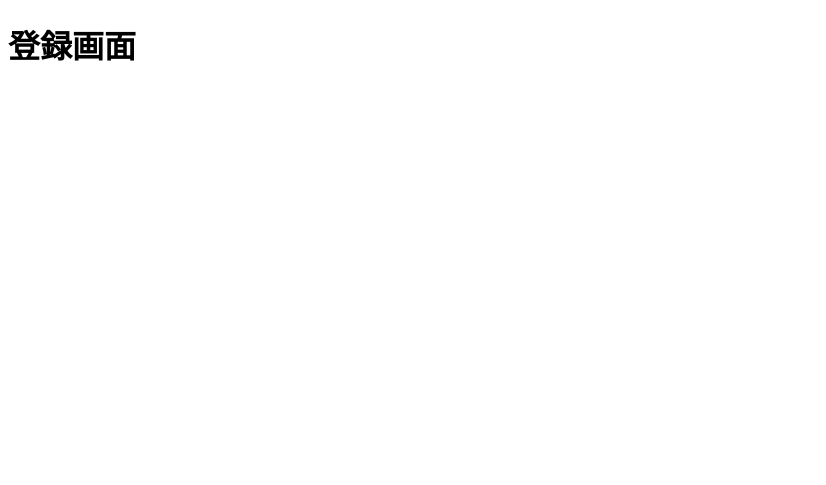
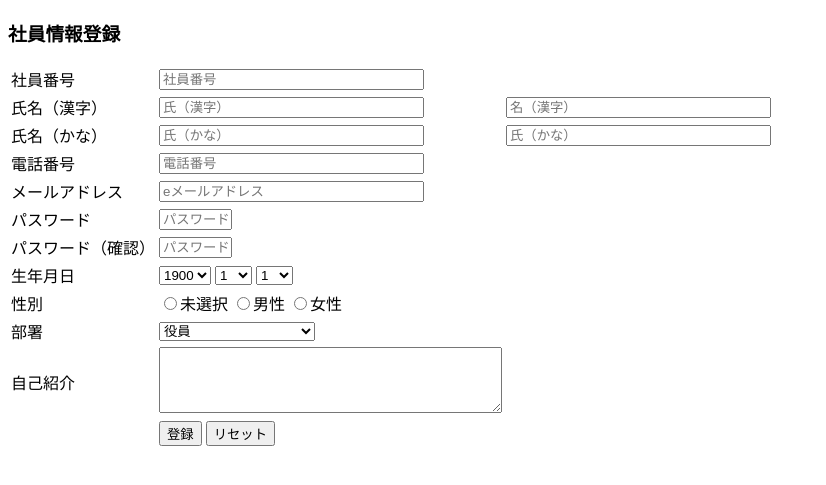
Before and after one commit to NaoyaYamaguchi-0820/pythonWorkingGroupApplication, a Django app: page /main/form/ in a window 1280 px wide. Shown: the top 485 px of the page, without its empty margins (0-826 px from the left). Run offline with Django 3.2, Linux system fonts and the light colour scheme.

Commit message:
登録画面の初回コミット

```diff
--- a/main/templates/pages/form.html
+++ b/main/templates/pages/form.html
@@ -5,6 +5,90 @@
     <title>Document</title>
 </head>
 <body>
-    <h1>登録画面</h1>
+    <h3>社員情報登録</h3>
+        <form action="allList.html" method="post"><table border="0">
+            <tr>
+                <td><b></b>社員番号</td>
+                <td><input type="text" name="employeeNum" size="30" maxlength="20" placeholder="社員番号"></td>
+            </tr>
+            <tr>
+                <td><b></b>氏名（漢字）</td>
+                <td><input type="text" name="lastName" size="30" maxlength="20" placeholder="氏（漢字）"></td>
+                <td><input type="text" name="firstName" size="30" maxlength="20" placeholder="名（漢字）"></td>
+            </tr>
+            <tr>
+                <td><b></b>氏名（かな）</td>
+                <td><input type="text" name="lastKanaName" size="30" maxlength="20" placeholder="氏（かな）"></td>
+                <td><input type="text" name="firstKanaName" size="30" maxlength="20" placeholder="氏（かな）"></td>
+            </tr>
+            <tr>
+                <td><b></b>電話番号</td>
+                <td><input type="text" name="phoneNumber" size="30" maxlength="20" placeholder="電話番号"></td>
+            </tr>
+            <tr>
+                <td><b></b>メールアドレス</td>
+                <td><input type="text" name="email" size="30" maxlength="20" placeholder="eメールアドレス"></td>
+            </tr>
+            <tr>
+                <td><b></b>パスワード</td>
+                <td><input type="password" name="pass" size="6" maxlength="4" placeholder="パスワード"></td>
+            </tr>
+            <tr>
+                <td><b></b>パスワード（確認）</td>
+                <td><input type="password" name="pass" size="6" maxlength="4" placeholder="パスワード（確認のためもう一度入力してください）"></td>
+            </tr>
+            <tr>
+                <td>生年月日</td>
+                <td>
+                <select name="year">
+                {% for i in yearList %}
+                    <option value="{{ i }}">{{ i }}</option>
+                {% endfor %}
+                </select>
+                <select name="month">
+                {% for i in monthList %}
+                    <option value="{{ i }}">{{ i }}</option>
+                {% endfor %}
+                </select>
+                <select name="day">
+                {% for i in dayList %}
+                    <option value="{{ i }}">{{ i }}</option>
+                {% endfor %}
+                </select>
+                </td>
+            </tr>
+            <tr>
+                <td>性別</td>
+                <td>
+                <input type="radio" name="gender" value="未選択">未選択
+                <input type="radio" name="gender" value="男性">男性
+                <input type="radio" name="gender" value="女性">女性
+                </td>
+            </tr>
+            <tr>
+                <td><b></b>部署</td>
+                <td>
+                <select name="section">
+                    <option value="yakuinn">役員</option>
+                    <option value="Tau">イノベーション推進室</option>
+                    <option value="Gem">市場開発部</option>
+                    <option value="kei">経営管理本部</option>
+                    <option value="koukyou">公共事業部</option>
+                    <option value="kaihatsu">システム開発事業部</option>
+                </select>
+                </td>
+            </tr>
+            <tr>
+                <td>自己紹介</td>
+                <td><textarea name="自己紹介" rows="4" cols="40"></textarea></td>
+            </tr>
+            <tr>
+                <td></td>
+                <td>
+                <input type="submit" value="登録" name="regist">
+                <input type="reset" value="リセット" name="reset">
+                </td>
+            </tr>
+            </table></form>
 </body>
 </html>
--- a/main/views.py
+++ b/main/views.py
@@ -5,7 +5,16 @@ def index(request):
     return render(request, 'index.html')
 
 def  form(request):
-    return render(request, 'pages/form.html')
+    # TODO 生年月日セレクトボックス表示のためのテストコード　<<ここから>>
+    yearList = range(1900, 2021)
+    monthList = range(1, 13)
+    dayList = range(1, 32)
+    return render(request, 'pages/form.html', {
+        'yearList': yearList,
+        'monthList': monthList,
+        'dayList': dayList,
+    })
+    # テストコード<<ここまで>>
 
 def allList(request):
     return render(request, 'pages/allList.html')
```
